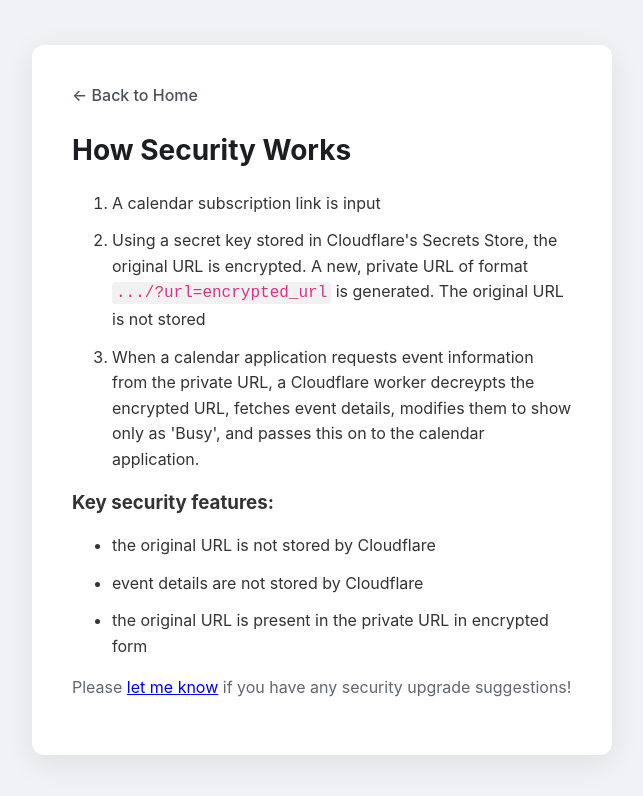
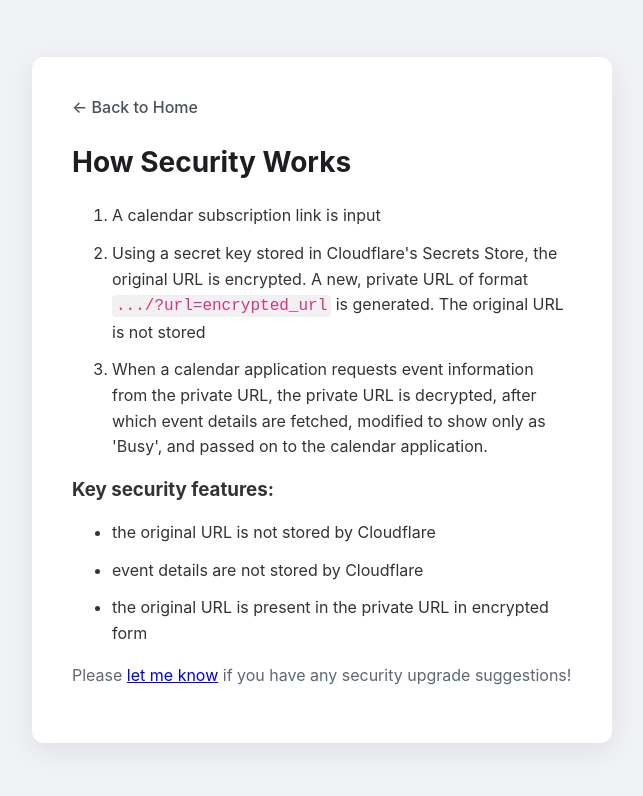
Before and after one commit to IndigoLuksch/hidemycalendar, a plain HTML site: page frontend/security.html in a window 1280 px wide. Shown: the whole page, without its empty margins (318-961 px from the left). Drawn offline with Linux system fonts and the light colour scheme.

Commit message:
Update security.html

```diff
--- a/frontend/security.html
+++ b/frontend/security.html
@@ -14,7 +14,7 @@
         <ol>
             <li>A calendar subscription link is input </li>
             <li>Using a secret key stored in Cloudflare's Secrets Store, the original URL is encrypted. A new, private URL of format <code>.../?url=encrypted_url</code> is generated. The original URL is not stored </li>
-            <li>When a calendar application requests event information from the private URL, a Cloudflare worker decreypts the encrypted URL, fetches event details, modifies them to show only as 'Busy', and passes this on to the calendar application.</li>
+            <li>When a calendar application requests event information from the private URL, the private URL is decrypted, after which event details are fetched, modified to show only as 'Busy', and passed on to the calendar application.</li>
         </ol>
 
             <h3>Key security features:</h3>
```
